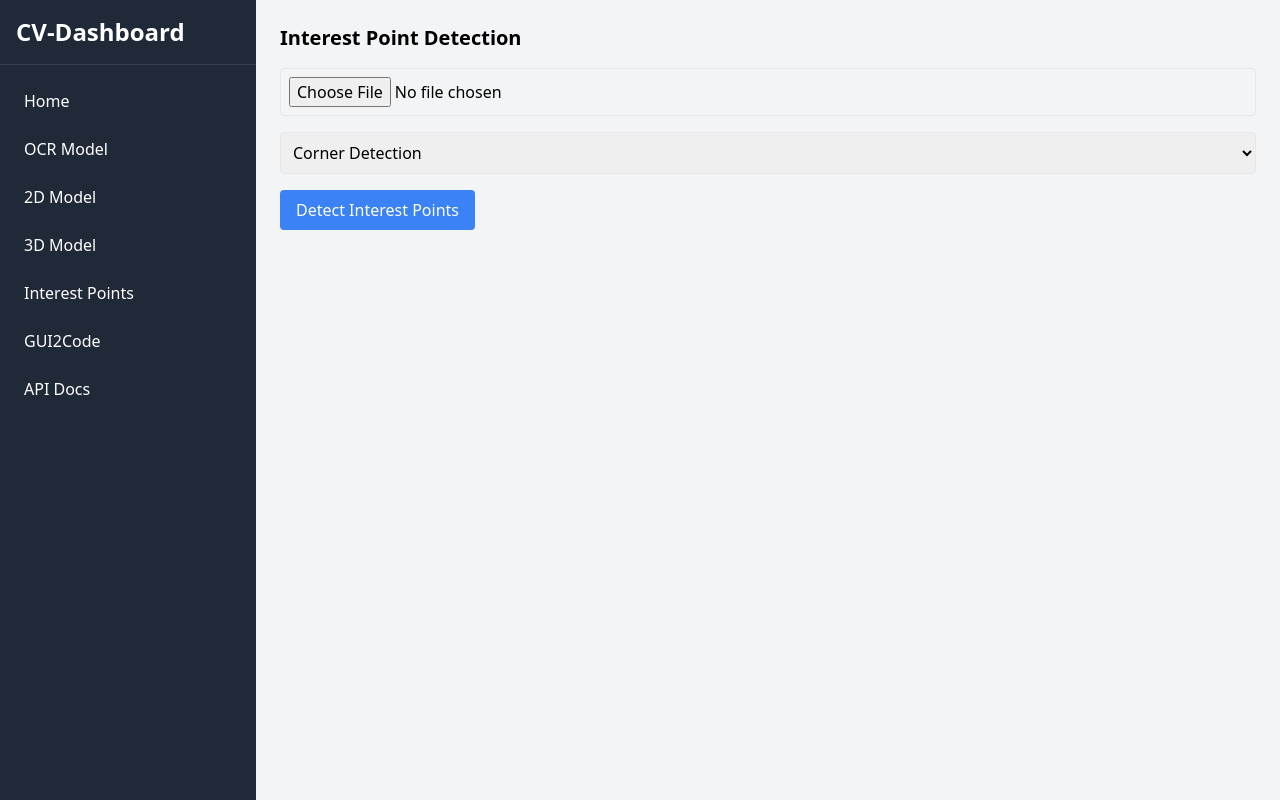
After one commit to Yasser-ElHassad/stg_proj, a Django app: template cv_api/vision/templates/vision/interest_point.html in a window 1280 px wide. The commit adds this page. Run offline with Django 3.2, Linux system fonts and the light colour scheme; the template is opened without the code that fills it, so the values that code supplies are empty.

Commit message:
interest points

```diff
--- a/cv_api/vision/templates/vision/base.html
+++ b/cv_api/vision/templates/vision/base.html
@@ -31,6 +31,11 @@
            3D Model
         </a>
 
+        <a href="{% url 'interest_point' %}"
+           class="block p-2 rounded {% if request.resolver_match.url_name == 'interest_point' %}bg-blue-600{% else %}hover:bg-blue-600{% endif %}">
+           Interest Points
+        </a>
+
         <a href="{% url 'gui2code' %}"
            class="block p-2 rounded {% if request.resolver_match.url_name == 'gui2code' %}bg-blue-600{% else %}hover:bg-blue-600{% endif %}">
            GUI2Code
--- /dev/null
+++ b/cv_api/vision/templates/vision/interest_point.html
@@ -0,0 +1,71 @@
+{% extends "vision/base.html" %}
+
+{% block title %}Interest Point Detection{% endblock %}
+
+{% block content %}
+<h2 class="text-xl font-bold mb-4">Interest Point Detection</h2>
+<form id="interest-point-form" class="mb-6">
+    {% csrf_token %}
+    <input type="file" name="image" accept="image/*" class="mb-4 border p-2 w-full rounded" required>
+    <select name="detection_type" class="mb-4 border p-2 w-full rounded">
+        <option value="corners">Corner Detection</option>
+        <option value="edges">Edge Detection</option>
+        <option value="blobs">Blob Detection</option>
+        <option value="keypoints">Keypoint Detection</option>
+    </select>
+    <button type="submit" class="bg-blue-500 text-white px-4 py-2 rounded hover:bg-blue-600">
+        Detect Interest Points
+    </button>
+</form>
+
+<div id="interest-point-result" class="hidden">
+    <div class="p-3 bg-green-100 text-green-800 rounded mb-4">
+        <p><strong>Detection Type:</strong> <span id="detection-type"></span></p>
+        <p><strong>Points Found:</strong> <span id="points-count"></span></p>
+        <p><strong>Processing Time:</strong> <span id="interest-point-processing-time"></span>s</p>
+    </div>
+    <div class="mt-4">
+        <h4 class="font-bold mb-2">Detected Points:</h4>
+        <div id="interest-points-list" class="bg-gray-100 p-4 rounded max-h-60 overflow-y-auto"></div>
+    </div>
+    <div id="interest-point-image" class="mt-4"></div>
+</div>
+
+<script src="https://cdn.jsdelivr.net/npm/axios/dist/axios.min.js"></script>
+<script>
+document.getElementById('interest-point-form').addEventListener('submit', async function(e) {
+    e.preventDefault();
+    const formData = new FormData(this);
+
+    try {
+        const response = await axios.post('/api/interest-point/', formData, {
+            headers: {
+                'Content-Type': 'multipart/form-data',
+            }
+        });
+
+        const result = response.data;
+
+        document.getElementById('detection-type').textContent = result.detection_type.toUpperCase();
+        document.getElementById('points-count').textContent = result.points.length;
+        document.getElementById('interest-point-processing-time').textContent = result.processing_time;
+
+        const pointsHtml = result.points.map((point, index) =>
+            `<div class="mb-2 text-sm">
+                <strong>Point ${index + 1}:</strong> (${point.x}, ${point.y})
+                <span class="text-gray-500">- Confidence: ${(point.confidence * 100).toFixed(1)}%</span>
+            </div>`
+        ).join('');
+
+        document.getElementById('interest-points-list').innerHTML = pointsHtml;
+
+        document.getElementById('interest-point-image').innerHTML =
+            `<img src="${result.image_url}" class="rounded shadow-md max-w-sm" alt="Uploaded Image">`;
+
+        document.getElementById('interest-point-result').classList.remove('hidden');
+    } catch (error) {
+        alert('Error: ' + (error.response?.data?.error || 'Unknown error occurred'));
+    }
+});
+</script>
+{% endblock %}
--- a/cv_api/vision/urls.py
+++ b/cv_api/vision/urls.py
@@ -1,8 +1,8 @@
 from django.urls import path
 from django.shortcuts import render
 from .views import (
-    upload_and_predict, ocr_view, model2d_view, model3d_view, gui2code_view, home_view,
-    api_upload_and_predict, api_ocr, api_model2d, api_model3d, api_gui2code, api_health_check
+    upload_and_predict, ocr_view, model2d_view, model3d_view, gui2code_view, home_view, interest_point_view,
+    api_upload_and_predict, api_ocr, api_model2d, api_model3d, api_gui2code, api_health_check, api_interest_point
 )
 
 urlpatterns = [
@@ -13,6 +13,7 @@ urlpatterns = [
     path("2d/", model2d_view, name="model2d"),
     path("3d/", model3d_view, name="model3d"),
     path("gui2code/", gui2code_view, name="gui2code"),
+    path("interest-point/", interest_point_view, name="interest_point"),
     path("api-docs/", lambda request: render(request, "vision/api_docs.html"), name="api_docs"),
 
     # API URLs (new)
@@ -22,4 +23,5 @@ urlpatterns = [
     path("api/2d/", api_model2d, name="api_2d"),
     path("api/3d/", api_model3d, name="api_3d"),
     path("api/gui2code/", api_gui2code, name="api_gui2code"),
+    path("api/interest-point/", api_interest_point, name="api_interest_point"),
 ]
```
Also changed, not shown: cv_api/vision/serializers.py (+30 -0 lines), cv_api/vision/templates/vision/api_docs.html (+35 -0 lines), cv_api/vision/templates/vision/home.html (+38 -3 lines), cv_api/vision/views.py (+75 -1 lines).
